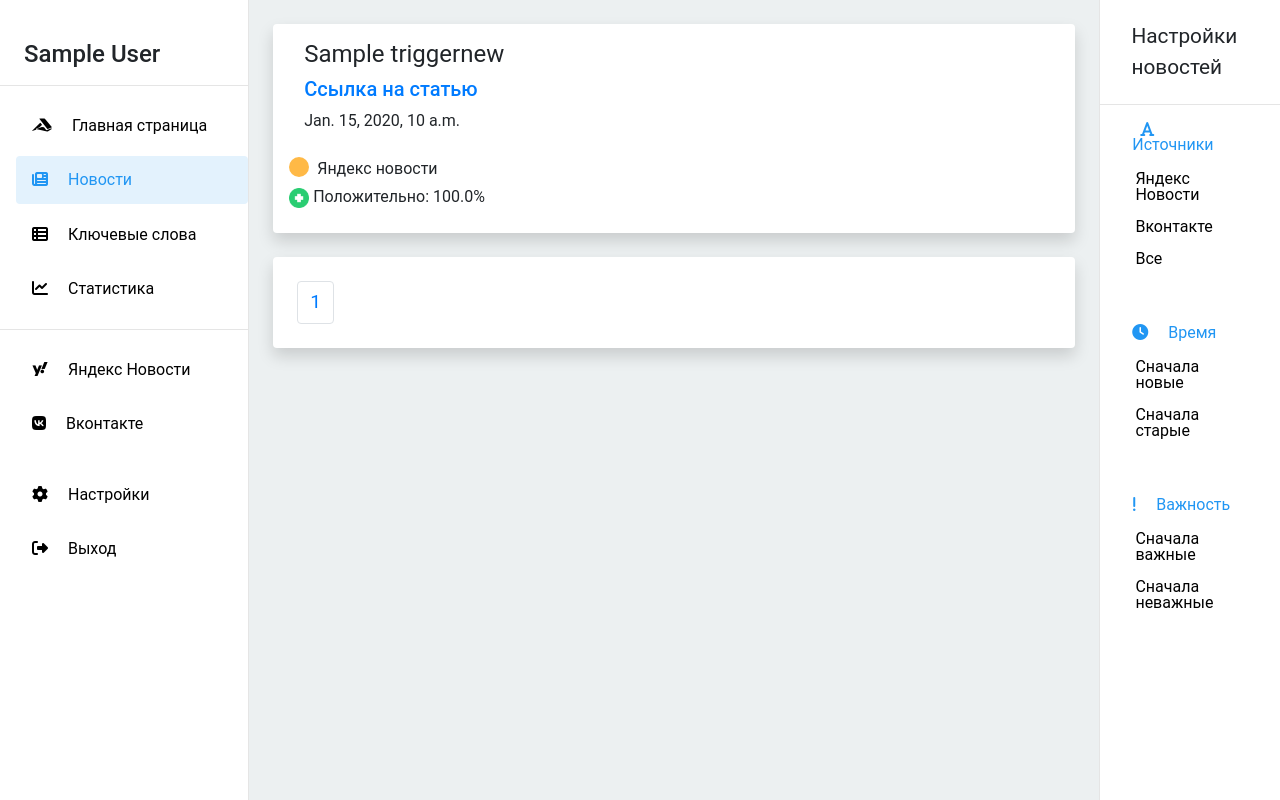
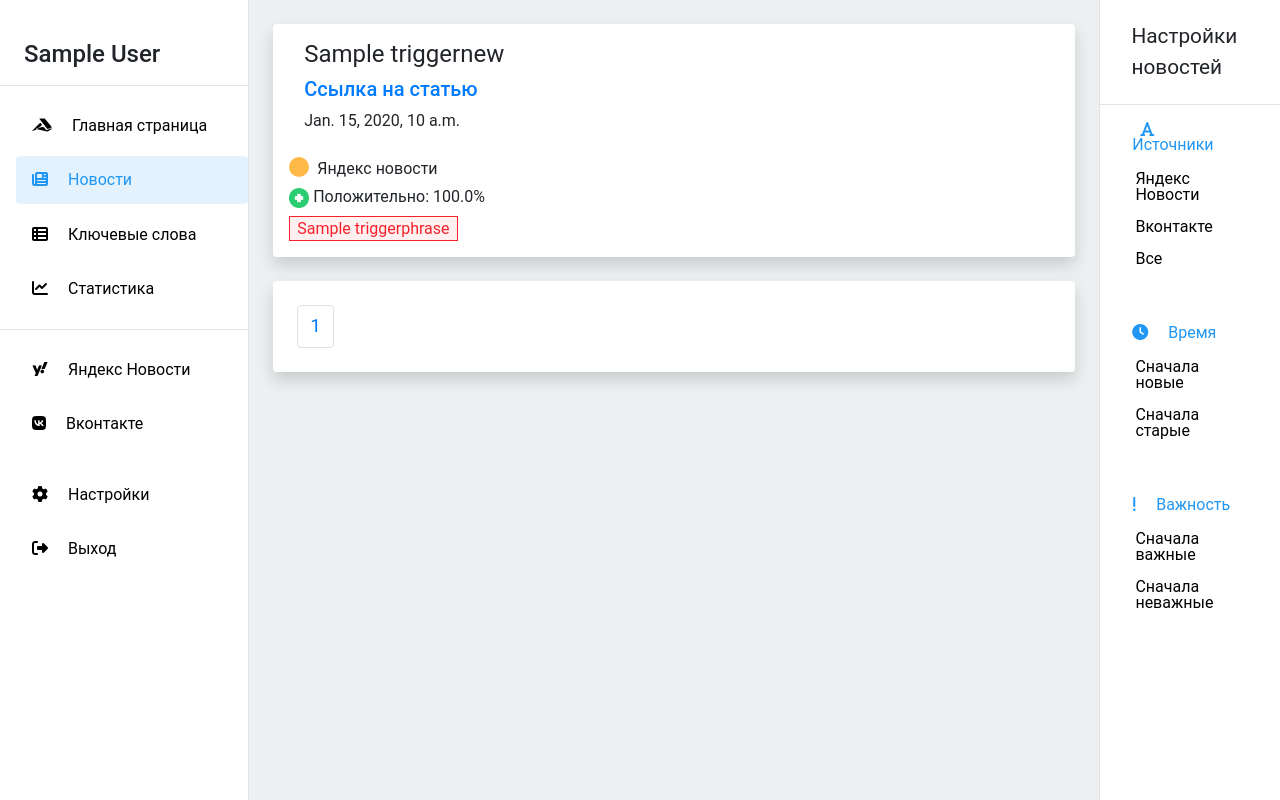
Before and after one commit to easydush/news_trigger, a Django app: page /news/ in a window 1280 px wide. Run offline with Django 3.2, Linux system fonts and the light colour scheme; a user stored in the database is signed in; tables that the repository leaves empty hold one stand-in row (values such as "Sample post"); some libraries are stand-ins or nearby versions.

Commit message:
Add trigger word card
Signed-off-by: Ramil <ramil.minyukov@yandex.ru>

```diff
--- a/core/static/core/style.css
+++ b/core/static/core/style.css
@@ -185,6 +185,14 @@
     color: black;
 }
 
-.tone-type-icon{
+.tone-type-icon {
     width: 20px;
 }
+
+.trigger-word-tag {
+    color: #f5222d;
+    background: #fff1f0;
+    border-color: #ffa39e;
+    border: solid 1px;
+    padding: 2px 7px;
+}
--- a/core/templates/core/news.html
+++ b/core/templates/core/news.html
@@ -36,12 +36,17 @@
                         {% elif article.tone_type == 1 %}
                             <img class="tone-type-icon" src="{% static 'core/icons/negative.png' %}"
                                  alt="Tone type icon">
-                            <span>Негативно: {%percent article.tone_value %}%</span>
+                            <span>Негативно: {% percent article.tone_value %}%</span>
                         {% else %}
                             <img class="tone-type-icon" src="{% static 'core/icons/need_attention.png' %}"
                                  alt="Tone type icon">
                             <span>Требует внимания: {% percent article.tone_value %}%</span>
                         {% endif %}
+                    </div>
+                    <div >
+                        {% for word in article.trigger_word.all %}
+                            <span class="trigger-word-tag">{{ word }}</span>
+                        {% endfor %}
                     </div>
                 </div>
             </div>
```
Also changed, not shown: core/tasks.py (+8 -1 lines).
